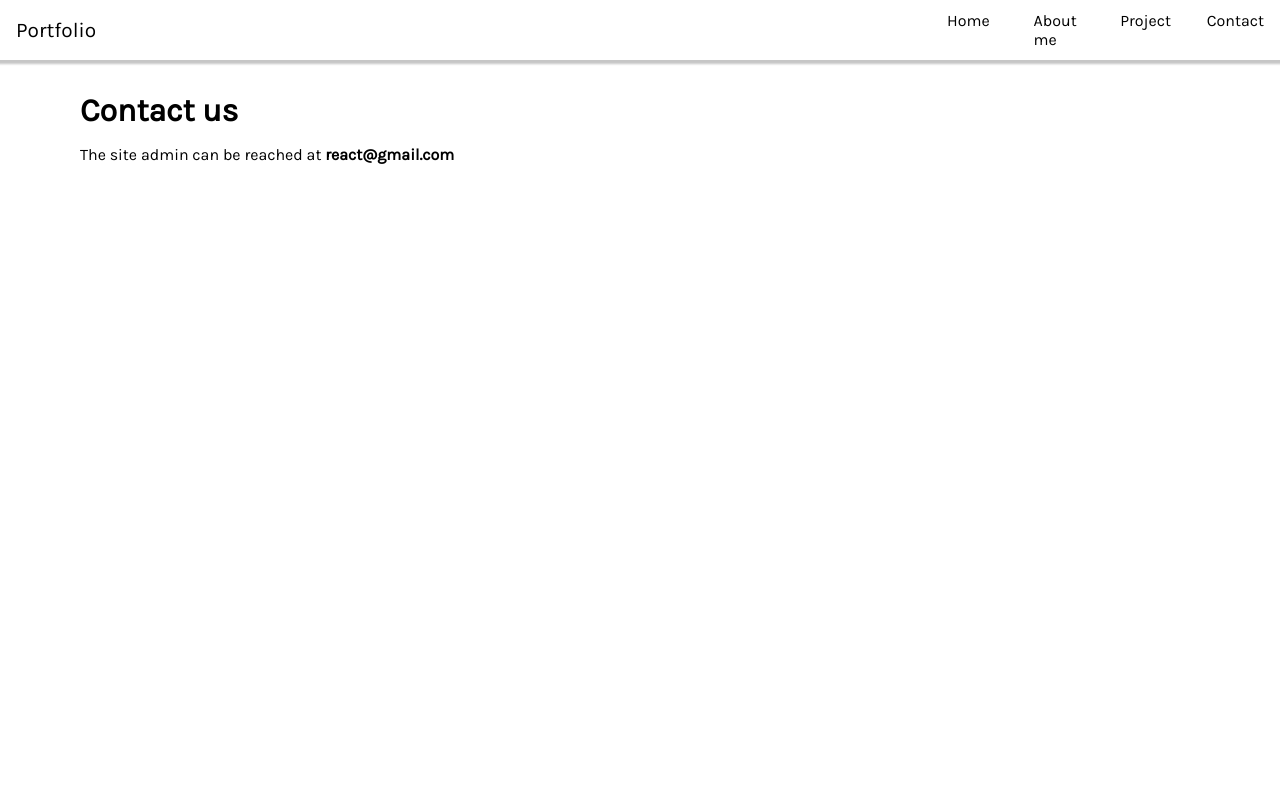
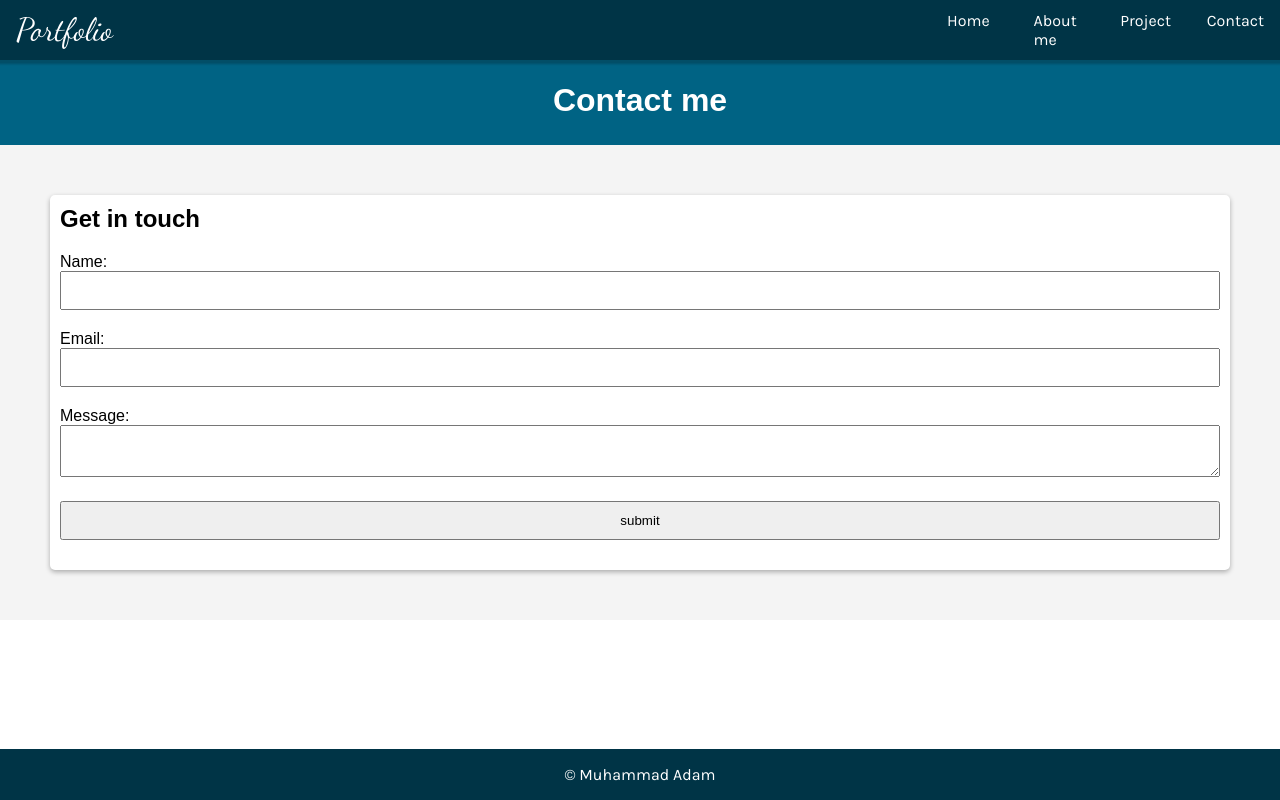
Before and after one commit to Ryuuchi53/portfolio, a React (Create React App) app: page /contact in a window 1280 px wide. Built offline with nearby package versions, Linux system fonts and the light colour scheme.

Commit message:
update 14/11

```diff
--- a/src/AboutMe.js
+++ b/src/AboutMe.js
@@ -1,8 +1,27 @@
 export default function About() {
     return (
-      <div className="container">
-        <h1>About the React blog</h1>
-        <p>The React blog was created by cool devs</p>
+      <div className="about-me">
+        <header>
+          <h1>About Me</h1>
+        </header>
+        <main>
+          <section id="bio">
+            <h2>Biography</h2>
+            <p>Some information about me.</p>
+          </section>
+          <section id="education">
+            <h2>Education</h2>
+            <p>Details about my educational background.</p>
+          </section>
+          <section id="skills">
+            <h2>Skills</h2>
+            <p>A list of my skills.</p>
+          </section>
+          <section id="experience">
+            <h2>Experience</h2>
+            <p>My professional experience.</p>
+          </section>
+        </main>
       </div>
     );
 }
--- a/src/App.css
+++ b/src/App.css
@@ -1,4 +1,5 @@
 @import url("https://fonts.googleapis.com/css2?family=Karla:wght@200;400&display=swap");
+@import url('https://fonts.googleapis.com/css2?family=Dancing+Script&family=Open+Sans:ital,wght@1,700&family=Pacifico&display=swap');
 
 * {
   box-sizing: border-box;
@@ -12,17 +13,83 @@ body {
       sans-serif;
     -webkit-font-smoothing: antialiased;
     -moz-osx-font-smoothing: grayscale;
+    animation: bodyFadeIn 2s;
 }
 
-  .container {
-    max-width: 90%;
-    margin-right: auto;
-    margin-left: auto;
-    padding: 1rem;
+@keyframes bodyFadeIn {
+    from {opacity: 0;}
+    to {opacity: 1;}
+}
+
+  .about-me, .contact, .home, .project {
+    font-family: Arial, sans-serif;
+    padding-top: 0;
+    background-color: #f4f4f4;
+    padding-top: 3.5rem;
+}
+
+  header {
+    background-color: rgb(0, 99, 132);
+    color: white;
+    padding: 10px;
+    text-align: center;
+    width: auto;
+    animation: headerSlideDown 2s;
+}
+
+@keyframes headerSlideDown {
+    from {margin-top: -100px;}
+    to {margin-top: 0;}
+}
+
+main {
+    padding: 30px;
+}
+
+section {
+    margin: 20px;
+    padding: 10px;
+    border-radius: 5px;
+    background-color: #fff;
+    box-shadow: 0 2px 5px rgba(0, 0, 0, 0.3);
+    transition: box-shadow 0.3s ease;
+}
+
+section:hover {
+    box-shadow: 0 2px 5px rgba(0, 0, 0, 0.5);
+}
+
+form {
+    margin-top: 20px;
+    animation: formFadeIn 2s;
+}
+
+@keyframes formFadeIn {
+    from {opacity: 0;}
+    to {opacity: 1;}
+}
+
+input, textarea {
+    width: 100%;
+    margin-bottom: 20px;
+    padding: 10px;
+    transition: box-shadow 0.5s;
+}
+
+input:focus, textarea:focus {
+    box-shadow: 0 0 5px #000;
 }
 
   h1, p {
     margin: 1rem 0;
+}
+
+  .nav-link {
+    text-decoration: none;
+    display: block;
+    width: 100%;
+    color: white;
+    padding: 1.5rem 0;
 }
 
   .navigation {
@@ -30,34 +97,34 @@ body {
     width: 100%;
     display: flex;
     align-items: center;
-    position: relative;
+    position: fixed;
     padding: 0.5rem 0rem;
-    background-color: #fff;
+    background-color: rgb(0, 52, 70);
     color: black;
     box-shadow: 0 2px 2px 2px rgba(9, 9, 9, 0.23);
 }
 
   .page-name {
     text-decoration: none;
-    color: black;
+    color: white;
     font-size: 1.3rem;
     margin-left: 1rem;
+    font-family: 'Dancing Script', cursive;
+    font-size: 2rem;
 }
 
   .navigation-menu {
     margin-left: auto;
 }
 
-  .navigation-menu ul {
+  .navigation-menu .u-list {
     display: flex;
     padding: 0;
 }
-  .navigation-menu li {
+
+  .navigation-menu .nav-list {
     list-style-type: none;
     margin: 0 1rem;
-  }
-
-  .navigation-menu li{
     text-decoration: none;
     display: block;
     width: 100%;
@@ -69,7 +136,7 @@ body {
     width: 40px;
     padding: 0.5rem;
     border-radius: 50%;
-    background-color: #283b8b;
+    background-color: rgb(0, 97, 130);
     cursor: pointer;
     transition: background-color 0.2s ease-in-out;
     position: absolute;
@@ -80,7 +147,23 @@ body {
 }
 
   .hamburger:hover {
-    background-color: #333a56;
+    background-color: rgb(1, 79, 105);
+}
+
+  .footer {
+    position: fixed;
+    left: 0;
+    bottom: 0;
+    width: 100%;
+    background-color: rgb(0, 52, 70);
+    color: white;
+    text-align: center;
+    animation: footerSlideUp 2s;
+}
+
+@keyframes footerSlideUp {
+    from {margin-bottom: -100px;}
+    to {margin-bottom: 0;}
 }
 
   @media screen and (max-width: 768px) {
@@ -90,48 +173,47 @@ body {
 }
 
   @media screen and (max-width: 768px) {
-    .navigation-menu ul {
+    .navigation-menu .u-list {
       display: none;
     }
 }
 
   @media screen and (max-width: 768px) {
-    .navigation-menu ul {
+    .navigation-menu .u-list {
       position: absolute;
       top: 60px;
       left: 0;
       flex-direction: column;
       width: 100%;
-      height: calc(100vh - 77px);
-      background-color: white;
+      height: calc(60vh - 77px);
+      background-color: rgb(1, 80, 106);
       border-top: 1px solid black;
     }
 
-    .navigation-menu li {
+    .navigation-menu .nav-list {
       text-align: center;
       margin: 0;
+      color: black;
+      width: 100%;
+      padding: 0.1rem 0;
+      transition: background-color 0.5s ease, transform 0.5s ease;
     }
 
-    .navigation-menu li{
-      color: black;
-      width: 100%;
-      padding: 1.5rem 0;
-    }
-
-    .navigation-menu li:hover {
-      background-color: #eee;
+    .navigation-menu .nav-list:hover {
+      background-color: rgb(0, 106, 141);
+      transform: scale(1.1);
     }
 }
 
   @media screen and (max-width: 768px) {
-    .navigation-menu ul {
+    .navigation-menu .u-list {
       /* previous styles */
       display: none;
     }
 }
 
   @media screen and (max-width: 768px) {
-    .navigation-menu.expanded ul {
+    .navigation-menu.expanded .u-list {
       display: block;
     }
 }
--- a/src/App.js
+++ b/src/App.js
@@ -3,15 +3,8 @@ import {
 } from 'react-router-dom';
 import React, { useEffect, useState } from "react";
 import "./App.css";
+import Footer from "./Footer.js";
 import AppRoutes from './AppRoutes.js';
-
-const style = {
-  textDecoration: "none",
-  display: "block",
-  width: "100%",
-  color: "black",
-  padding: "1.5rem 0"
-}
 
 export default function App() {
   const [isNavExpanded, setIsNavExpanded] = useState(false)
@@ -40,23 +33,32 @@ export default function App() {
         <div className={
           isNavExpanded ? "navigation-menu expanded" : "navigation-menu"
         }>
-          <ul>
-            <li>
-              <Link to="/portfolio" style={style}>Home</Link>
+          <ul className='u-list'>
+            <li className='nav-list'>
+              <Link className='nav-link' to="/portfolio" onClick={() => {
+          setIsNavExpanded(!isNavExpanded);
+        }}>Home</Link>
             </li>
-            <li>
-              <Link to="/about-me" style={style}>About me</Link>
+            <li className='nav-list'>
+              <Link className='nav-link' to="/about-me" onClick={() => {
+          setIsNavExpanded(!isNavExpanded);
+        }}>About me</Link>
             </li>
-            <li>
-              <Link to="/project" style={style}>Project</Link>
+            <li className='nav-list'>
+              <Link className='nav-link' to="/project" onClick={() => {
+          setIsNavExpanded(!isNavExpanded);
+        }}>Project</Link>
             </li>
-            <li>
-              <Link to="/contact" style={style}>Contact</Link>
+            <li className='nav-list'>
+              <Link className='nav-link' to="/contact" onClick={() => {
+          setIsNavExpanded(!isNavExpanded);
+        }}>Contact</Link>
             </li>
           </ul>
         </div>
       </nav>
       <AppRoutes/>
+      <Footer/>
     </Router>
   );
 }
--- a/src/AppRoutes.js
+++ b/src/AppRoutes.js
@@ -6,8 +6,6 @@ import About from './AboutMe.js';
 import Contact from './Contact.js';
 import NoMatch from './NoMatch.js';
 import Project from './Project.js';
-import ProjectList from './ProjectList.js';
-import ProjectContent from './ProjectContent.js';
 
 export default function AppRoutes() {
 
@@ -16,15 +14,7 @@ export default function AppRoutes() {
         { path: "/portfolio", element: <Home/> },
         { path: "/about-me", element: <About/> },
         { path: "/contact", element: <Contact/> },
-
-        { path: "/project",
-          element: <Project/>,
-          children: [
-            { index: true, element: <ProjectList/> },
-            { path: ":blogId", element: <ProjectContent/> }
-          ],
-        },
-
+        { path: "/project", element: <Project/>,},
         { path: "*", element: <NoMatch/>}
 
     ]);
--- a/src/Contact.js
+++ b/src/Contact.js
@@ -1,8 +1,25 @@
 export default function About() {
     return (
-      <div className="container">
-        <h1>Contact us</h1>
-        <p>The site admin can be reached at <strong>react@gmail.com</strong></p>
+      <div className="contact">
+        <header>
+          <h1>Contact me</h1>
+        </header>
+        <main>
+          <section id="contact">
+            <h2>Get in touch</h2>
+            <form action="/submit_form" method="post">
+              <label htmlFor="name">Name:</label>
+              <input type="text" id="name"></input>
+              <br></br>
+              <label htmlFor="email">Email:</label>
+              <input type="email" id="email"></input>
+              <br></br>
+              <label htmlFor="message">Message:</label>
+              <textarea id="message" name="message"></textarea>
+              <input type="submit" value="submit"></input>
+            </form>
+          </section>
+        </main>
       </div>
     );
 }
--- /dev/null
+++ b/src/Footer.js
@@ -0,0 +1,7 @@
+export default function Footer() {
+    return (
+        <div className="footer">
+            <p>&copy; Muhammad Adam</p>
+        </div>
+    );
+  }
--- a/src/Home.js
+++ b/src/Home.js
@@ -1,8 +1,19 @@
 export default function Home() {
     return (
-      <div className="container">
-        <h1>Welcome my portfolio</h1>
-        <p>This portfolio was created using React.</p>
+      <div className="home">
+        <header>
+          <h1>Welcome To My Website</h1>
+        </header>
+          <main>
+            <section id="intro">
+                <h2>Introduction</h2>
+                <p>This is my website. I hope you enjoy your visit.</p>
+            </section>
+            <section id="about">
+                <h2>About Me</h2>
+                <p>Some information about me.</p>
+            </section>
+        </main>
       </div>
     );
   }
--- a/src/Project.js
+++ b/src/Project.js
@@ -1,14 +1,19 @@
-
-import { Outlet } from 'react-router-dom';
-
 export default function Posts() {
     return (
-      <div className='container'>
-        <h1>React Blog Posts</h1>
-        <p>Updated posts on cool React features</p>
-        {/* Any nested child route components will have their JSX
-        rendered in place of the Outlet element below */}
-        <Outlet/>
+      <div className="project">
+        <header>
+          <h1>My Project</h1>
+        </header>
+          <main>
+            <section id="intro">
+                <h2>Introduction</h2>
+                <p>This is my website. I hope you enjoy your visit.</p>
+            </section>
+            <section id="about">
+                <h2>About Me</h2>
+                <p>Some information about me.</p>
+            </section>
+        </main>
       </div>
     );
   }
--- a/src/ProjectList.js
+++ /dev/null
@@ -1,28 +0,0 @@
-
-import { Link } from 'react-router-dom';
-
-export default function ProjectLists () {
-
-    let projectDetails = [
-        { id: 'first-post', title : 'Cool ways to style a React app' },
-        { id: 'second-post', title : 'Why React is better than Angular' },
-        { id: 'third-post', title : 'Awesome libraries that React Dev use' },
-    ];
-
-    let listItems = projectDetails.map(post =>
-
-        <li key={post.id}>
-
-          {/* Add in an additional portion to the initial path
-          corresponding to that of the parent Route Posts using Link
-          This portion becomes the dynamic parameter of the route */}
-
-          <Link to={`/project/${post.id}`}>
-            {post.title}
-          </Link>
-
-        </li>);
-
-    return <ul>{listItems}</ul>;
-
-}
```
Also changed, not shown: src/ProjectContent.js (deleted, +0 -46 lines). Lines whose indentation alone changed are shown as unchanged.
